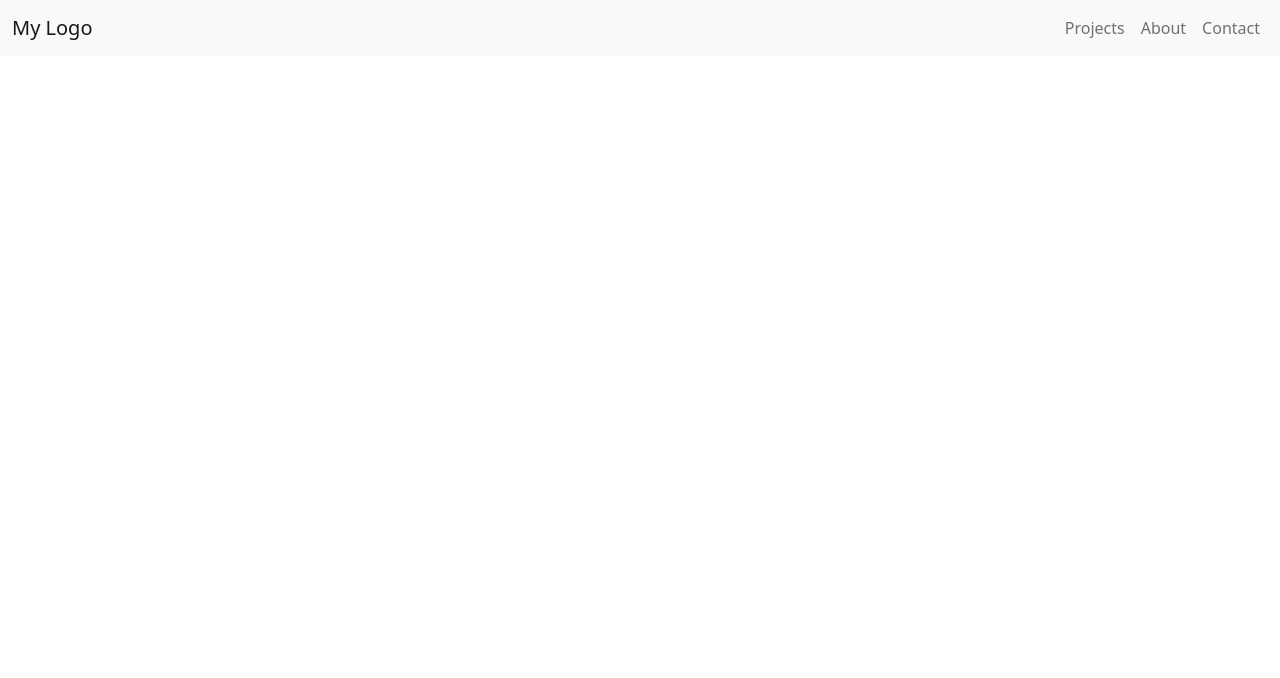
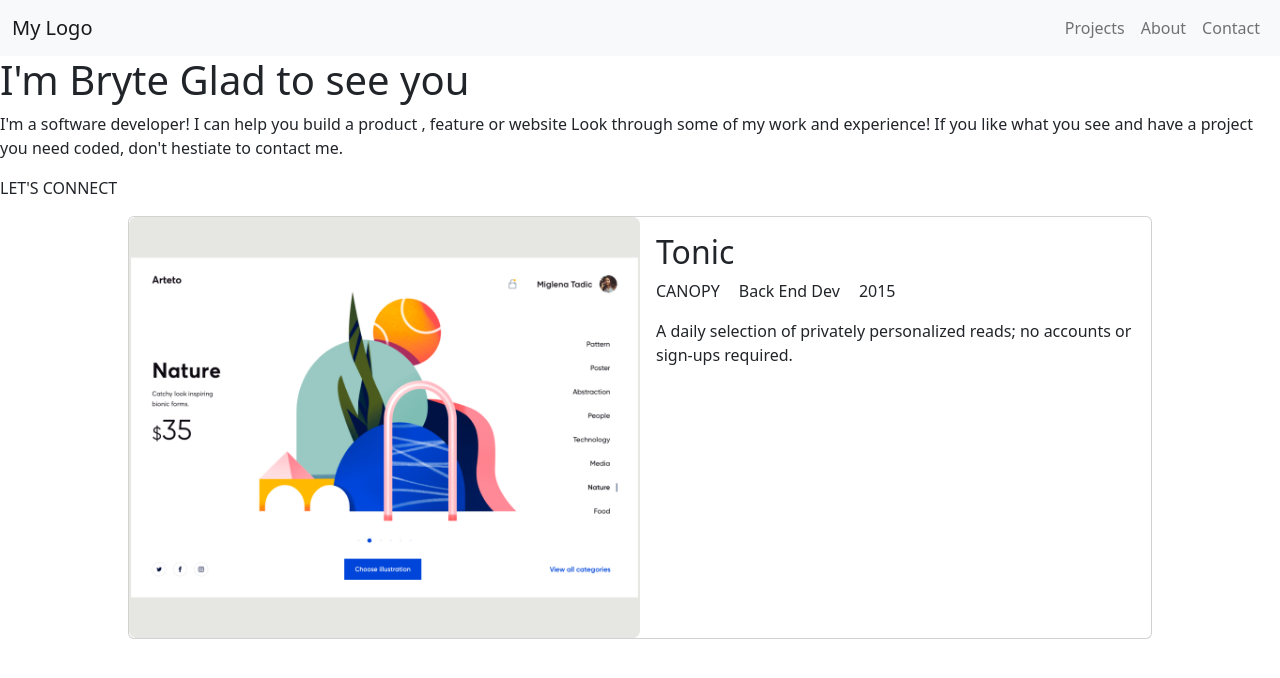
Before and after one commit to BryteLitty/bootstrap-repository, a plain HTML site: page index.html in a window 1280 px wide. Drawn offline with nearby package versions, Linux system fonts and the light colour scheme.

Commit message:
Add Headline

```diff
--- a/index.html
+++ b/index.html
@@ -1,18 +1,22 @@
 <!DOCTYPE html>
 <html lang="en">
+
 <head>
   <meta charset="UTF-8">
   <meta http-equiv="X-UA-Compatible" content="IE=edge">
   <meta name="viewport" content="width=device-width, initial-scale=1.0">
   <title>Bootstrap-Portfolio Project</title>
-    <link href="https://cdn.jsdelivr.net/npm/bootstrap@5.2.2/dist/css/bootstrap.min.css" rel="stylesheet" integrity="sha384-Zenh87qX5JnK2Jl0vWa8Ck2rdkQ2Bzep5IDxbcnCeuOxjzrPF/et3URy9Bv1WTRi" crossorigin="anonymous">
+  <link href="https://cdn.jsdelivr.net/npm/bootstrap@5.2.2/dist/css/bootstrap.min.css" rel="stylesheet"
+    integrity="sha384-Zenh87qX5JnK2Jl0vWa8Ck2rdkQ2Bzep5IDxbcnCeuOxjzrPF/et3URy9Bv1WTRi" crossorigin="anonymous">
 </head>
+
 <body>
   <header>
     <nav class="navbar navbar-expand-lg navbar-light bg-light">
       <div class="container-fluid">
         <a href="#" class="navbar-brand">My Logo</a>
-                <button class="navbar-toggler" type="button" data-bs-toggle="collapse" data-bs-target="#navbarNav" aria-controls="navbarNav" aria-expanded="false" aria-label="Toggle navigation">
+        <button class="navbar-toggler" type="button" data-bs-toggle="collapse" data-bs-target="#navbarNav"
+          aria-controls="navbarNav" aria-expanded="false" aria-label="Toggle navigation">
           <span class="navbar-toggler-icon"></span>
         </button>
         <div class="collapse navbar-collapse" id="navbarNav">
@@ -24,19 +28,53 @@
               <a class="nav-link" href="#">About</a>
             </li>
             <li class="nav-item">
-                            <a class="nav-link " href="#" >Contact</a>
+              <a class="nav-link " href="#">Contact</a>
             </li>
           </ul>
         </div>
       </div>
     </nav>
   </header>
+  <main>
+    <div data-bs-spy="scroll" data-bs-target="#navbar-example2" data-bs-offset="0" class="scrollspy-example"
+      tabindex="0">
+      <section class="headline">
+        <h1>I'm Bryte Glad to see you</h1>
+        <p>I'm a software developer! I can help you build a product , feature or website Look through some of my work
+          and experience! If you like what you see and have a project you need coded, don't hestiate to contact me.</p>
+        <p>LET'S CONNECT</p>
+      </section>
 
-    <main>
+      <section class="works d-flex justify-content-center">
+        <div class="card" style="max-width: 80%;">
+          <div class="row g-0">
+            <div class="col-md-6">
+              <img src="Snapshoot Portfolio (4).png" class="img-fluid rounded-start" alt="...">
+            </div>
+            <div class="col-md-6">
+              <div class="card-body">
+                <h2 class="card-title">Tonic</h2>
+                <div class="d-flex justify-content-between w-50">
+                  <p>CANOPY</p>
+                  <p>Back End Dev</p>
+                  <p>2015</p>
+                </div>
+                <p class="card-text">A daily selection of privately personalized reads; no accounts or sign-ups
+                  required.</p>
+              </div>
+            </div>
+          </div>
+        </div>
 
+      </section>
+      <p></p>
+    </div>
   </main>
 
 
-<script src="https://cdn.jsdelivr.net/npm/bootstrap@5.2.2/dist/js/bootstrap.bundle.min.js" integrity="sha384-OERcA2EqjJCMA+/3y+gxIOqMEjwtxJY7qPCqsdltbNJuaOe923+mo//f6V8Qbsw3" crossorigin="anonymous"></script>
+  <script src="https://cdn.jsdelivr.net/npm/bootstrap@5.2.2/dist/js/bootstrap.bundle.min.js"
+    integrity="sha384-OERcA2EqjJCMA+/3y+gxIOqMEjwtxJY7qPCqsdltbNJuaOe923+mo//f6V8Qbsw3"
+    crossorigin="anonymous"></script>
 </body>
+
 </html>
```
Also changed, not shown: Snapshoot Portfolio (1).png (added), Snapshoot Portfolio (2).png (added), Snapshoot Portfolio (3).png (added), Snapshoot Portfolio (4).png (added). Lines whose indentation alone changed are shown as unchanged.
